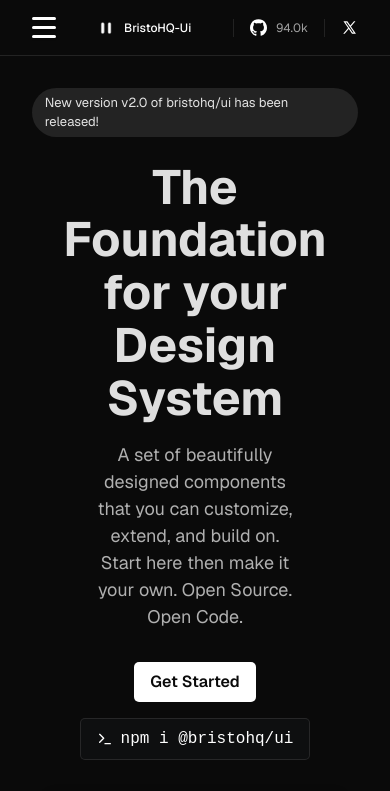
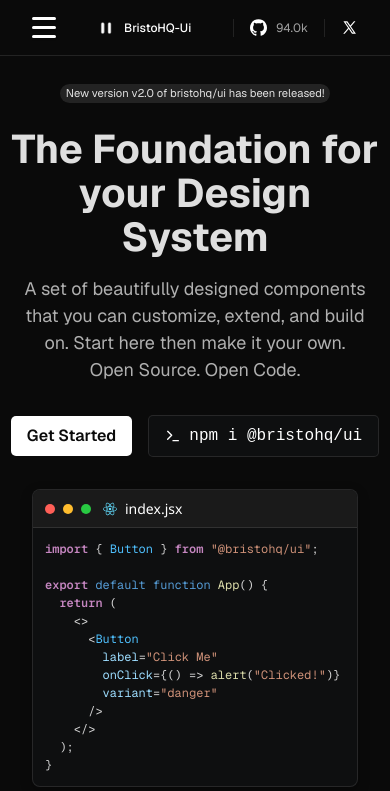
Before and after one commit to ig-imanish/bristohq-ui-page, a React (Vite) app: page / in a window 390 px wide. Shown: the top 791 px of the page. Built offline with nearby package versions, Linux system fonts and the light colour scheme.

Commit message:
update: update the css and made it responsive

```diff
--- a/src/styles/pages/Home.css
+++ b/src/styles/pages/Home.css
@@ -15,9 +15,9 @@
 
 .card-new-version {
   background-color: #232323;
-  padding: 0.3rem 0.8rem;
+  padding: 0.15rem 0.5rem;
   border-radius: 50px;
-  font-size: small;
+  font-size: 0.8rem;
   margin-bottom: 1.5rem;
 }
 
@@ -380,6 +380,14 @@
 }
 
 @media (max-width: 600px) {
+  .home-root {
+    padding: 0.5rem;
+  }
+
+  .right-content {
+    padding: 0 0.5rem;
+  }
+
   .left-content h2 {
     font-size: 1.5rem;
     line-height: 1.4;
@@ -418,4 +426,23 @@
     width: 10px;
     height: 10px;
   }
+
+  /* Remove horizontal padding from .home-desc and span in mobile */
+  .home-title {
+    font-size: 2.5rem;
+    padding: 0;
+  }
+  .home-desc {
+    padding: 0 1rem;
+  }
+  .left-content > div:last-child > div span {
+    padding-left: 0;
+    padding-right: 0;
+  }
+
+  .card-new-version {
+    margin-top: 20px;
+    font-size: 0.7rem;
+    padding: 0.08rem 0.35rem;
+  }
 }
```
